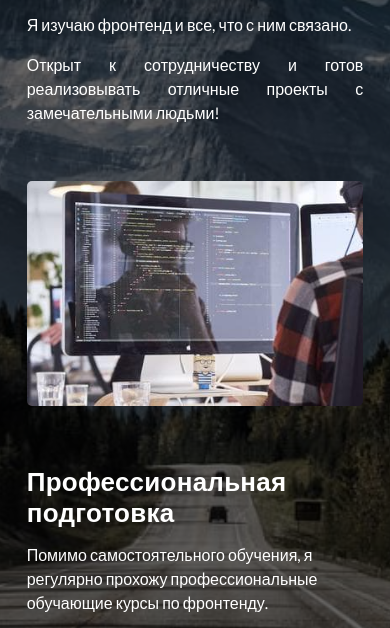
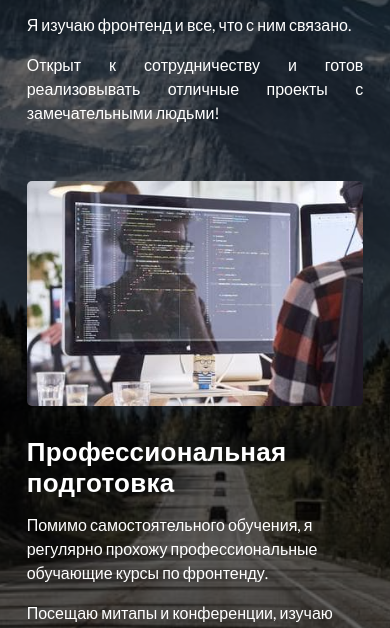
Before and after one commit to MikhailLavrov/mikhaillavrov.github.io, a plain HTML site: page index.html in a window 390 px wide. Shown: the part 200-828 px from the top of the page. Drawn offline with Linux system fonts and the light colour scheme.

Commit message:
fix sections paddings (mobile res) #3

```diff
--- a/assets/css/style.css
+++ b/assets/css/style.css
@@ -415,11 +415,8 @@ button:hover {
     border-radius: 5px;
 }
 
-.right-image-post h4,
 .left-image-post h4,
-.left-image-post h3,
 .left-image-post h3 {
-    margin-top: 30px;
     font-size: 26px;
     font-weight: 700;
     color: #fff;
@@ -798,6 +795,20 @@ section.contact-me {
         gap: 15px;
     }
 
+    .left-image-post .row {
+        flex-direction: column;
+    }
+
+    .left-image-post .row * {
+        width: 100%;
+        min-width: 100%;
+    }
+
+    .white-button a {
+        width: 100%;
+        text-align: center;
+    }
+
     #menu-toggle,
     #menu-close {
         display: inline-block;
```
